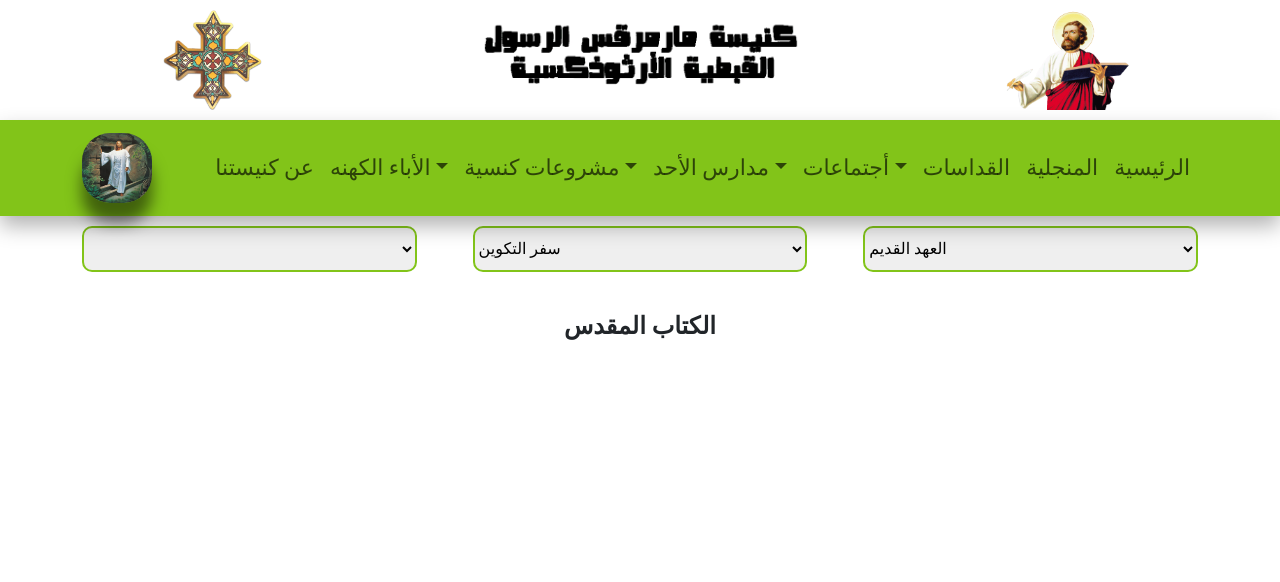
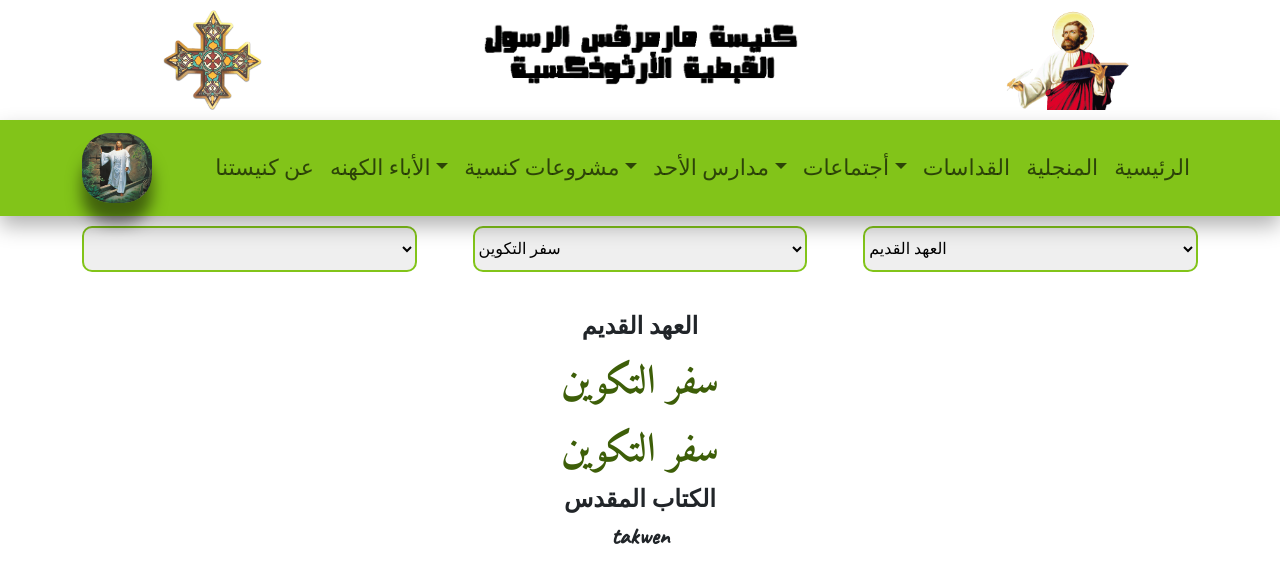
Before and after one commit to osos0/Church-Mar, a React (Create React App) app: page /holybible in a window 1280 px wide. Shown: the top 582 px of the page. Built offline with nearby package versions, Linux system fonts and the light colour scheme.

Commit message:
Adding Asfar in holybible

```diff
--- a/src/data/Holy-Bible/new/22massegeBotrosetwo.js
+++ b/src/data/Holy-Bible/new/22massegeBotrosetwo.js
@@ -1,7 +1,7 @@
 const massegeBotrosetwo = {
   id: 1,
   title: "رسالة بطرس الثانية",
-  text: ["الأصحاح الأول", "الأصحاح الثاني", "الأصحاح الثالث"],
+  text: [],
 };
 
 export default massegeBotrosetwo;
--- a/src/pages/MangliaPages/Holybible.js
+++ b/src/pages/MangliaPages/Holybible.js
@@ -18,8 +18,8 @@ const Holybilble = () => {
   const [numberofsefernew, setNumberofsefernew] = useState(0);
 
   //name of the option (سفر التكوين)  label value
-  // const [Labelofsefernew, setLabelofsefernew] = useState("إنجيل متى");
-  // const [Labelofseferold, setLabelofseferold] = useState("سفر التكوين");
+  const [Labelofsefernew, setLabelofsefernew] = useState("إنجيل متى");
+  const [Labelofseferold, setLabelofseferold] = useState("سفر التكوين");
 
   // innerHTML of erery option ele
   const [innernew, setInnernew] = useState("mata");
@@ -30,11 +30,11 @@ const Holybilble = () => {
       setOptionOfKind("الكتاب المقدس");
       setSefr(
         <select
-          onClick={(e) => {
+          onChange={(e) => {
             const valNumOld = e.target.value;
             setNumberofseferold(valNumOld);
-            // const labelsefr = e.target.options[e.target.selectedIndex].label;
-            // setLabelofseferold(labelsefr);
+            const labelsefr = e.target.options[e.target.selectedIndex].label;
+            setLabelofseferold(labelsefr);
 
             const ino = e.target.options[e.target.selectedIndex].innerHTML;
             setInnerold(ino);
@@ -163,11 +163,11 @@ const Holybilble = () => {
       setOptionOfKind("الكتاب المقدس");
       setSefr(
         <select
-          onClick={(e) => {
+          onChange={(e) => {
             const valNumNew = e.target.value;
             setNumberofsefernew(valNumNew);
-            // const labelsefr = e.target.options[e.target.selectedIndex].label;
-            // setLabelofsefernew(labelsefr);
+            const labelsefr = e.target.options[e.target.selectedIndex].label;
+            setLabelofsefernew(labelsefr);
 
             const ino = e.target.options[e.target.selectedIndex].innerHTML;
             setInnernew(ino);
@@ -300,17 +300,17 @@ const Holybilble = () => {
             </select>
           </div>
           <div className="col-lg-12 col-md-12 col-md-12 holybilblerowChild2">
-            {/* <h4>{kind}</h4> */}
-            {/* <h2>
+            <h4>{kind}</h4>
+            <h2>
               {kind === "العهد الجديد" ? Labelofsefernew : Labelofseferold}
-            </h2> */}
-            {/* <h2>
+            </h2>
+            <h2>
               {kind === "العهد القديم"
                 ? Allold[innerold].title
                 : Allnew[innernew].title}
-            </h2> */}
+            </h2>
             <h4>{optionOfKind}</h4>
-            {/* <h4>{kind === "العهد الجديد" ? innernew : innerold}</h4> */}
+            <h4>{kind === "العهد الجديد" ? innernew : innerold}</h4>
             <p>
               {kind === "العهد القديم"
                 ? Allold[innerold].text[optionOfKind - 1]
```
